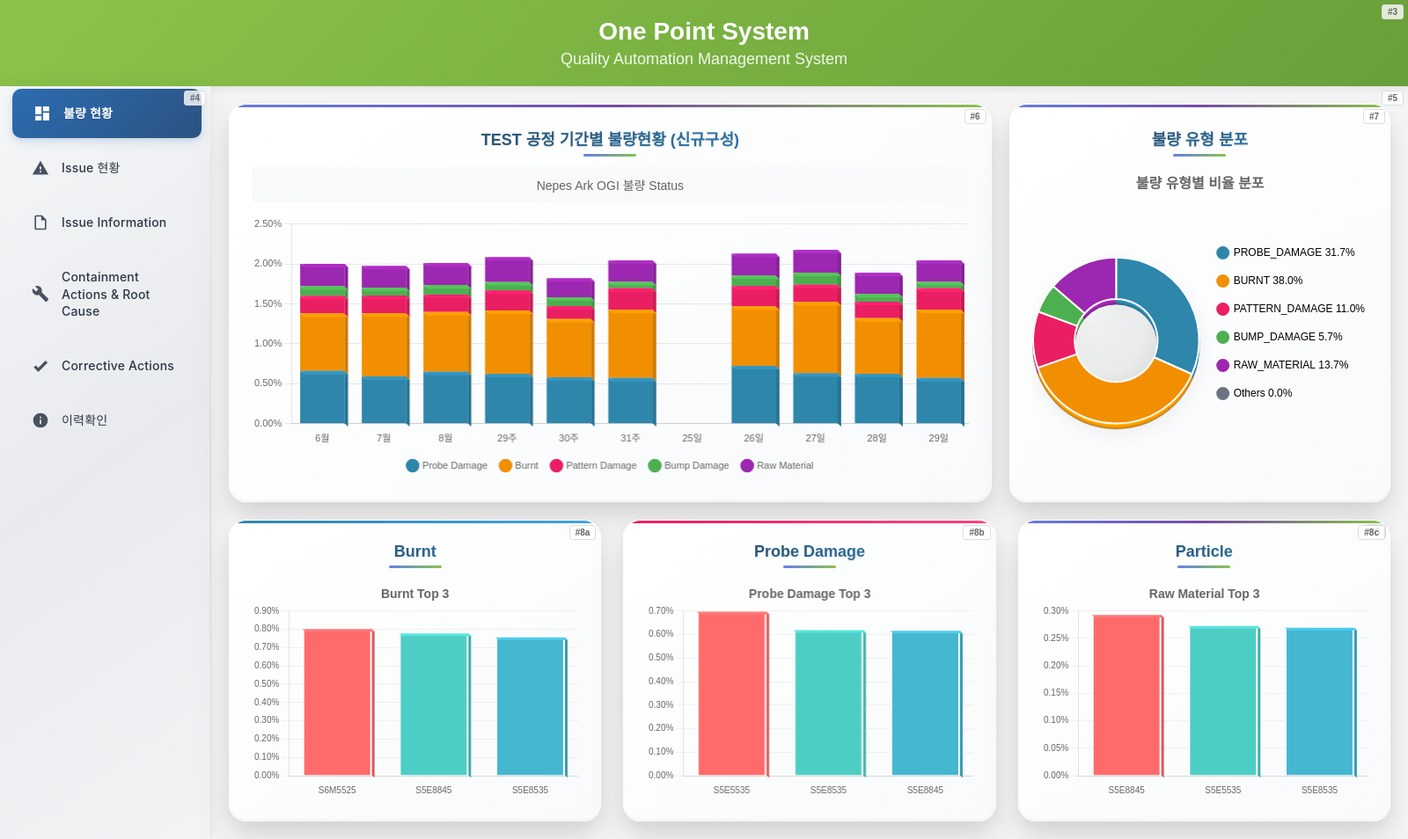
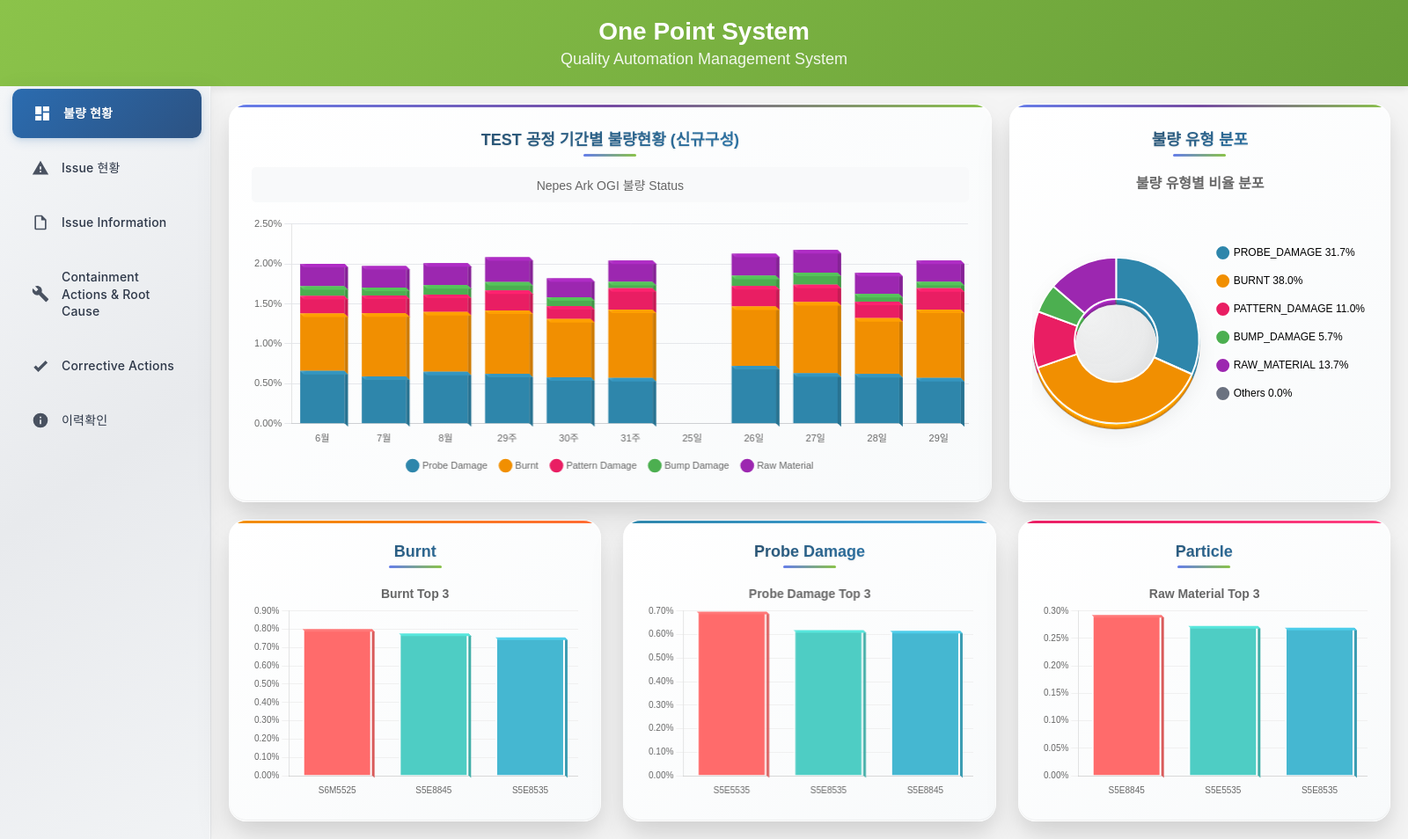
Before and after one commit to gh2173/OnePoint_System, an Electron app: page Main_One.html in a window 1600 px wide. Shown: the whole page at 88% size. Drawn offline with nearby package versions, Linux system fonts and the light colour scheme; no server answers.

Commit message:
Revert "Main_One.html"
This reverts commit fbfe94c74bbb01f5c8739ab9475f7315e25ddd6c.

```diff
--- a/Main_One.html
+++ b/Main_One.html
@@ -1,12 +1,10 @@
 <!DOCTYPE html>
 <html lang="ko">
 <head>
-    <!-- SECTION #1: HTML Head Configuration -->
     <meta charset="UTF-8">
     <meta name="viewport" content="width=device-width, initial-scale=1.0">
     <title>One Point System - Quality Automation Management System</title>
     <script src="https://cdn.jsdelivr.net/npm/chart.js"></script>
-    <!-- SECTION #2: CSS Styles -->
     <style>
         * {
             margin: 0;
@@ -396,36 +394,17 @@
                 height: 16px;
             }
         }
-
-        /* Section Tags for Reference (Temporary) */
-        .section-tag {
-            position: absolute;
-            top: 5px;
-            right: 5px;
-            background: rgba(255, 255, 255, 0.8);
-            color: #666;
-            font-size: 10px;
-            padding: 2px 6px;
-            border-radius: 3px;
-            font-weight: bold;
-            z-index: 1000;
-            border: 1px solid #ddd;
-        }
     </style>
 </head>
 <body>
-    <!-- SECTION #3: Page Header -->
-    <div class="header" style="position: relative;">
-        <div class="section-tag">#3</div>
+    <div class="header">
         <h1>One Point System</h1>
         <h2>Quality Automation Management System</h2>
     </div>
 
     <div class="main-layout">
-        <!-- SECTION #4: Sidebar Navigation -->
         <!-- 좌측 네비게이션 -->
-        <div class="sidebar" style="position: relative;">
-            <div class="section-tag">#4</div>
+        <div class="sidebar">
             <div class="nav-item active" data-page="main">
                 <div class="nav-icon">
                     <svg viewBox="0 0 24 24">
@@ -476,14 +455,10 @@
             </div>
         </div>
 
-        <!-- SECTION #5: Main Content Area -->
         <!-- 메인 컨텐츠 영역 -->
-        <div class="container" style="position: relative;">
-            <div class="section-tag">#5</div>
-            <!-- SECTION #6: Trend Chart Container -->
+        <div class="container">
             <!-- 월별 불량률 트렌드 차트 -->
             <div class="chart-container trend-chart">
-                <div class="section-tag">#6</div>
                 <div class="chart-title">TEST 공정 기간별 불량현황 (신규구성)</div>
                 <div class="status-info">Nepes Ark OGI 불량 Status</div>
                 <div class="chart-canvas">
@@ -491,22 +466,17 @@
                 </div>
             </div>
 
-            <!-- SECTION #7: Pie Chart Container -->
             <!-- 불량 유형 분포 파이 차트 -->
             <div class="chart-container pie-chart">
-                <div class="section-tag">#7</div>
                 <div class="chart-title">불량 유형 분포</div>
                 <div class="chart-canvas">
                     <canvas id="pieChart"></canvas>
                 </div>
             </div>
 
-            <!-- SECTION #8: Bottom Charts Container -->
             <!-- 하단 Top3 발생량 상세 차트들 -->
-            <div class="bottom-charts" style="position: relative;">
-                <div class="section-tag">#8</div>
+            <div class="bottom-charts">
                 <div class="chart-container">
-                    <div class="section-tag">#8a</div>
                     <div class="chart-title">Burnt</div>
                     <div class="bottom-chart-canvas">
                         <canvas id="burntChart"></canvas>
@@ -514,7 +484,6 @@
                 </div>
 
                 <div class="chart-container">
-                    <div class="section-tag">#8b</div>
                     <div class="chart-title">Probe Damage</div>
                     <div class="bottom-chart-canvas">
                         <canvas id="probeDamageChart"></canvas>
@@ -522,7 +491,6 @@
                 </div>
 
                 <div class="chart-container">
-                    <div class="section-tag">#8c</div>
                     <div class="chart-title">Particle</div>
                     <div class="bottom-chart-canvas">
                         <canvas id="particleChart"></canvas>
@@ -532,9 +500,7 @@
         </div>
     </div>
 
-    <!-- SECTION #9: JavaScript Code -->
     <script>
-        // SECTION #10: Global Variables and Configuration
         // 전역 변수
         let excelData = [];
         let charts = {};
@@ -563,7 +529,6 @@
             others: '#6B7280'       // 회색
         };
 
-        // SECTION #11: Mock Data Generation
         // 임시 데이터 생성 (이미지 기반)
         function generateMockData() {
             return [
@@ -579,7 +544,6 @@
             ];
         }
 
-        // SECTION #12: Data Processing Functions
         // Excel 데이터 전처리
         function processExcelData() {
             console.log('데이터 전처리 시작');
@@ -632,7 +596,6 @@
             return Math.ceil((pastDaysOfYear + firstDayOfYear.getDay() + 1) / 7);
         }
 
-        // SECTION #13: Data Aggregation Functions
         // 기간별 불량율 집계 함수
         function aggregateDefectRatesByPeriod(data) {
             const { selectedMonths, selectedWeeks, selectedDays } = currentFilters;
@@ -748,7 +711,6 @@
             return colorMap[defectType] || '#6B7280';
         }
 
-        // SECTION #14: Chart Configuration and 3D Plugin
         // 차트 기본 설정
         Chart.defaults.font.family = 'Arial, Malgun Gothic, sans-serif';
         Chart.defaults.font.size = 11;
@@ -1021,7 +983,6 @@
         // 플러그인 등록
         Chart.register(threeDPlugin);
 
-        // SECTION #15: Page Initialization
         // 페이지 로드 시 초기화
         document.addEventListener('DOMContentLoaded', async function() {
             console.log('One Point System 대시보드 로드 시작');
@@ -1050,7 +1011,6 @@
             }
         });
 
-        // SECTION #16: Excel Data Loading Functions
         // Excel 데이터 로드
         async function loadExcelData() {
             try {
@@ -1166,7 +1126,6 @@
             return equipmentData;
         }
 
-        // SECTION #17: Chart Initialization
         // 차트 초기화
         function initializeCharts() {
             console.log('차트 초기화 시작');
@@ -1183,7 +1142,6 @@
             createRealTopNCharts();
         }
 
-        // SECTION #18: Trend Chart Creation
         // 실제 데이터 기반 트렌드 차트
         function createRealTrendChart() {
             const ctx = document.getElementById('trendChart').getContext('2d');
@@ -1243,7 +1201,6 @@
             });
         }
 
-        // SECTION #19: Pie Chart Creation
         // 실제 데이터를 사용한 파이 차트 생성 (불량 유형별 비율)
         function createRealPieChart() {
             const pieCtx = document.getElementById('pieChart').getContext('2d');
@@ -1356,7 +1313,6 @@
             });
         }
 
-        // SECTION #20: Top N Charts Creation
         // 실제 데이터 기반 Top N 차트들 생성
         function createRealTopNCharts() {
             const topN = currentFilters.topN;
@@ -1471,7 +1427,6 @@
             });
         }
 
-        // SECTION #21: Legacy Chart Functions (Deprecated)
         // 상세 차트 생성 (장비별) - 하드코딩 버전 (사용 안함)
         function createDetailChart(canvasId, defectType, title) {
             const ctx = document.getElementById(canvasId).getContext('2d');
@@ -1559,7 +1514,6 @@
             });
         }
 
-        // SECTION #22: Data Update and Refresh Functions
         // 실시간 데이터 업데이트 설정
         function setupDataUpdates() {
             // 30초마다 데이터 새로고침 (실제 환경에서만)
@@ -1597,7 +1551,6 @@
             });
         }
 
-        // SECTION #23: Navigation and Event Handlers
         // 네비게이션 클릭 이벤트 핸들러
         function setupNavigation() {
             const navItems = document.querySelectorAll('.nav-item');
```
